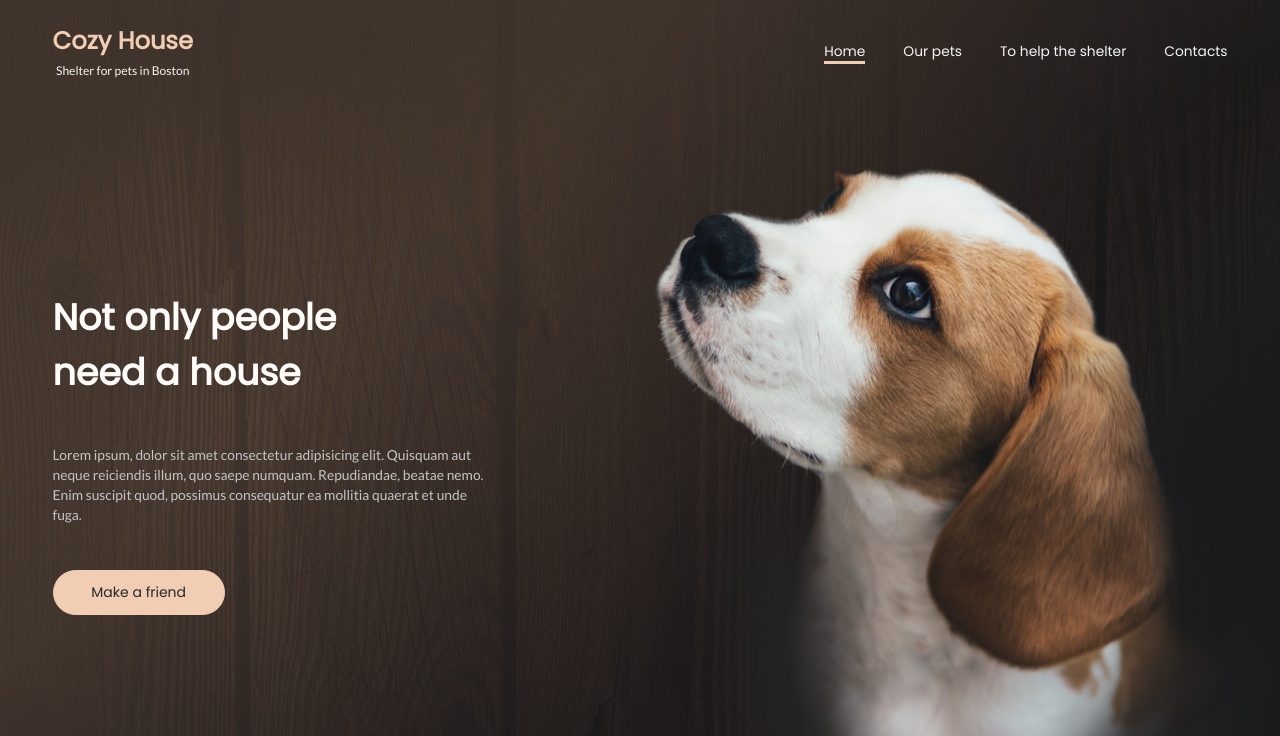
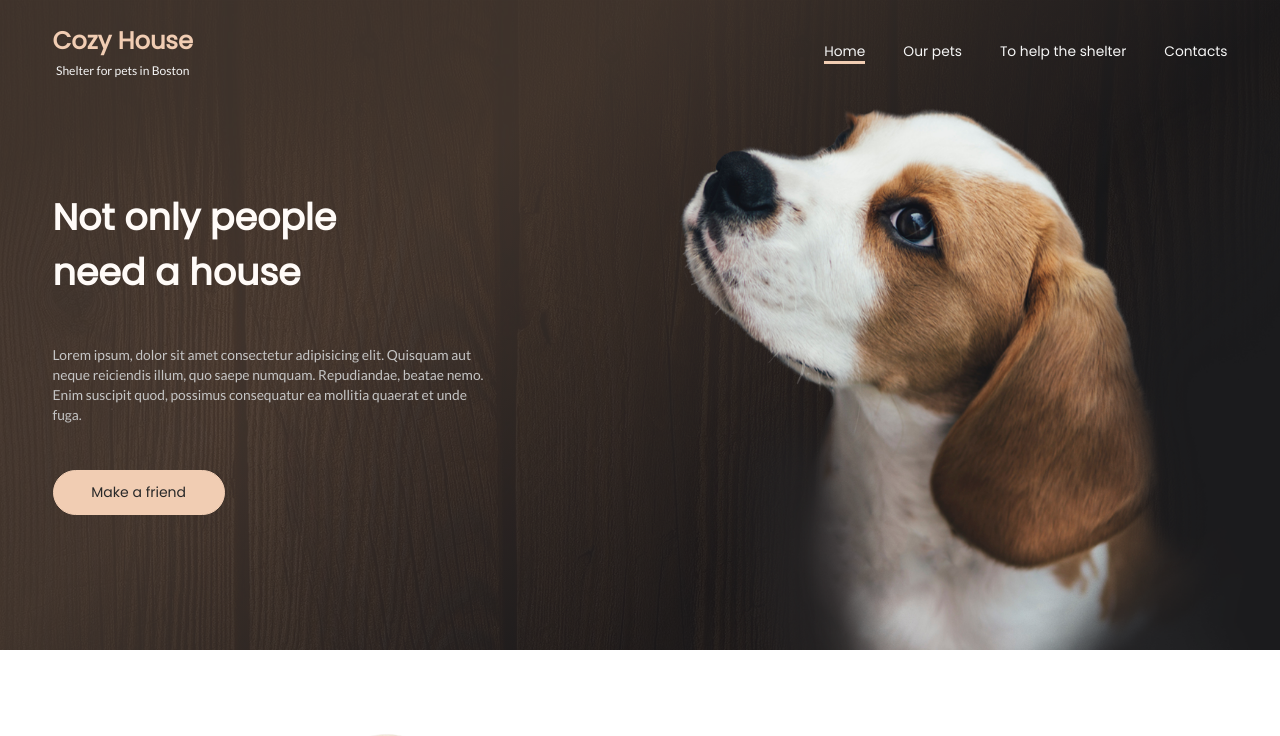
Before and after one commit to Babiy7/dogs-app, a React (Create React App) app: page / in a window 1280 px wide. Shown: the top 736 px of the page. Built offline with nearby package versions, Linux system fonts and the light colour scheme; a web font is replaced by a local one.

Commit message:
Fixed Intro background.

```diff
--- a/src/components/sections/Intro/Intro.module.scss
+++ b/src/components/sections/Intro/Intro.module.scss
@@ -32,55 +32,23 @@
   }
 
   @media ($laptop-L) {
-    height: 750px;
-
-    &::before {
-      height: 750px;
-    }
+    height: 650px;
   }
 
   @media ($tablet) {
     height: 600px;
-
-    &::before {
-      height: 600px;
-    }
   }
 
   @media ($mobile-L) {
-    height: 550px;
+    height: 650px;
 
     padding: 0 10px;
     padding-top: 50px;
     align-items: flex-start;
-
-    &::before {
-      height: 550px;
-    }
   }
 
-  @media ($mobile-M-h) and ($mobile-M-land) {
-    height: 520px;
-
-    &::before {
-      height: 520px;
-    }
-  }
-
-  @media ($mobile-M-h) and ($mobile-M-land-X) {
+  @media ($mobile-L-h) and ($mobile-M-land-X) {
     height: 550px;
-
-    &::before {
-      height: 550px;
-    }
-  }
-
-  @media ($mobile-S-h) and ($mobile-S-land) {
-    height: 500px;
-
-    &::before {
-      height: 500px;
-    }
   }
 
   .Container {
@@ -94,6 +62,8 @@
     z-index: 3;
 
     @media ($mobile-L) {
+      height: 100%;
+
       flex-direction: column;
     }
 
@@ -198,62 +168,40 @@
 
       position: relative;
 
+      @media ($mobile-L) {
+        width: 100%;
+        height: 100%;
+      }
+
       .Image {
-        height: 1800px;
-
         position: absolute;
-        top: -380px;
-        right: -420px;
+        bottom: 0;
+        right: -370px;
 
         z-index: -1;
 
         @media ($laptop-L) {
-          height: 1400px;
+          height: 550px;
 
-          top: -180px;
-          right: -190px;
-        }
-
-        @media ($laptop) {
-          height: 1200px;
-
-          top: -80px;
-          right: -140px;
+          right: -100px;
         }
 
         @media ($tablet) {
-          height: 1000px;
+          height: 450px;
 
-          top: 20px;
-          right: -150px;
+          right: -120px;
         }
 
         @media ($mobile-L) {
-          height: 600px;
+          height: 300px;
 
-          top: -40px;
-          right: -200px;
+          right: -50px;
         }
 
-        @media ($mobile-M-h) and ($mobile-M-land) {
-          height: 850px;
+        @media ($mobile-L-h) and ($mobile-M-land-X) {
+          height: 400px;
 
-          top: 120px;
-          right: -160px;
-        }
-
-        @media ($mobile-M-h) and ($mobile-M-land-X) {
-          height: 950px;
-
-          top: 80px;
-          right: -160px;
-        }
-
-        @media ($mobile-S-h) and ($mobile-S-land) {
-          height: 750px;
-
-          top: 160px;
-          right: -140px;
+          right: -100px;
         }
       }
     }
--- a/src/components/sections/Pets/Pets.module.scss
+++ b/src/components/sections/Pets/Pets.module.scss
@@ -1,3 +1,7 @@
+@import "../../../sass/vars";
+
 .Pets {
   height: 800px;
+
+  background: $white;
 }
--- a/src/sass/_vars.scss
+++ b/src/sass/_vars.scss
@@ -19,12 +19,12 @@ $tablet-land: "max-height: 1024px";
 
 $mobile-L: "max-width: 600px";
 $mobile-L-h: "max-height: 414px";
-$mobile-L-land: "max-width: 736px";
+$mobile-L-land: "max-width: 736px"; //delete in the next project
+$mobile-M-land-X: "max-width: 823px"; // change in the next project
 
 $mobile-M: "max-width: 375px";
 $mobile-M-h: "max-height: 375px";
 $mobile-M-land: "max-width: 667px";
-$mobile-M-land-X: "max-width: 823px";
 
 $mobile-S: "max-width: 320px";
 $mobile-S-h: "max-height: 320px";
```
Also changed, not shown: src/assests/images/dog.png.
